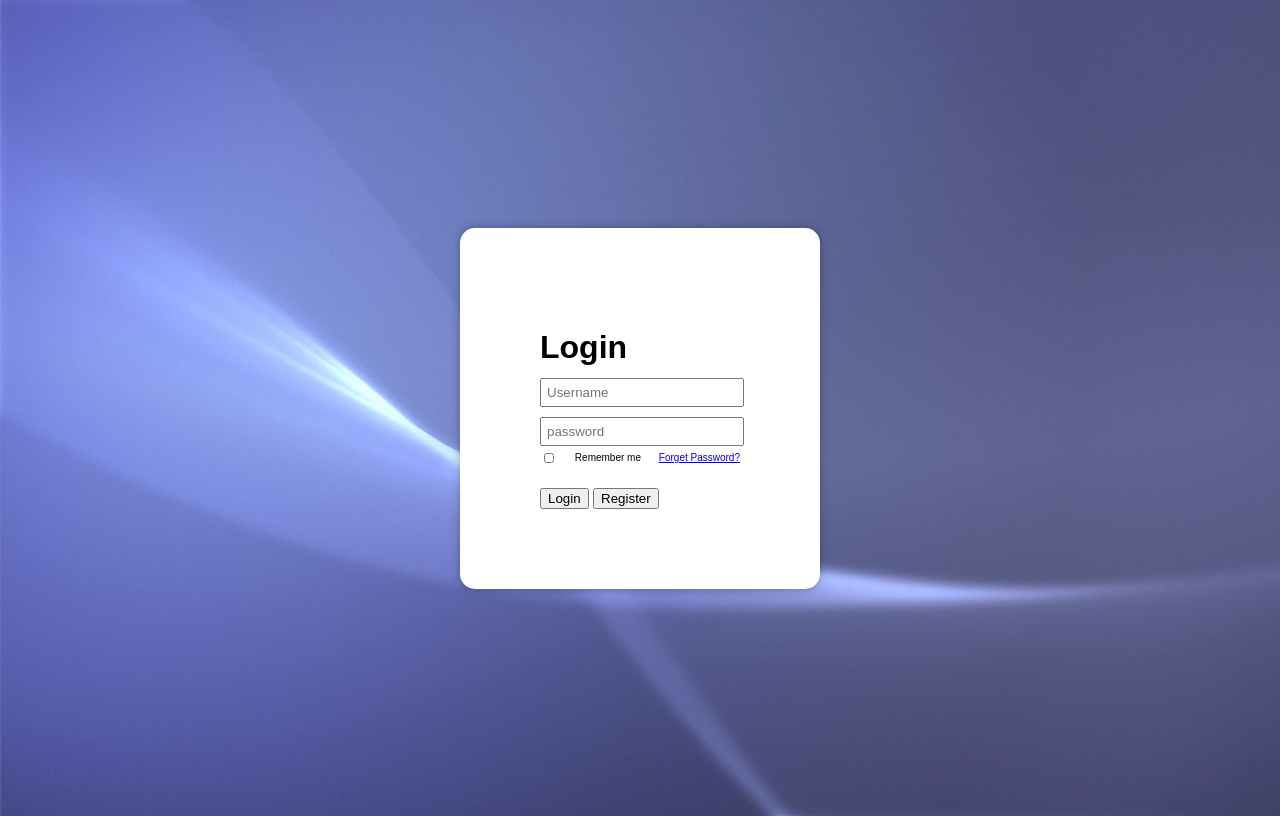
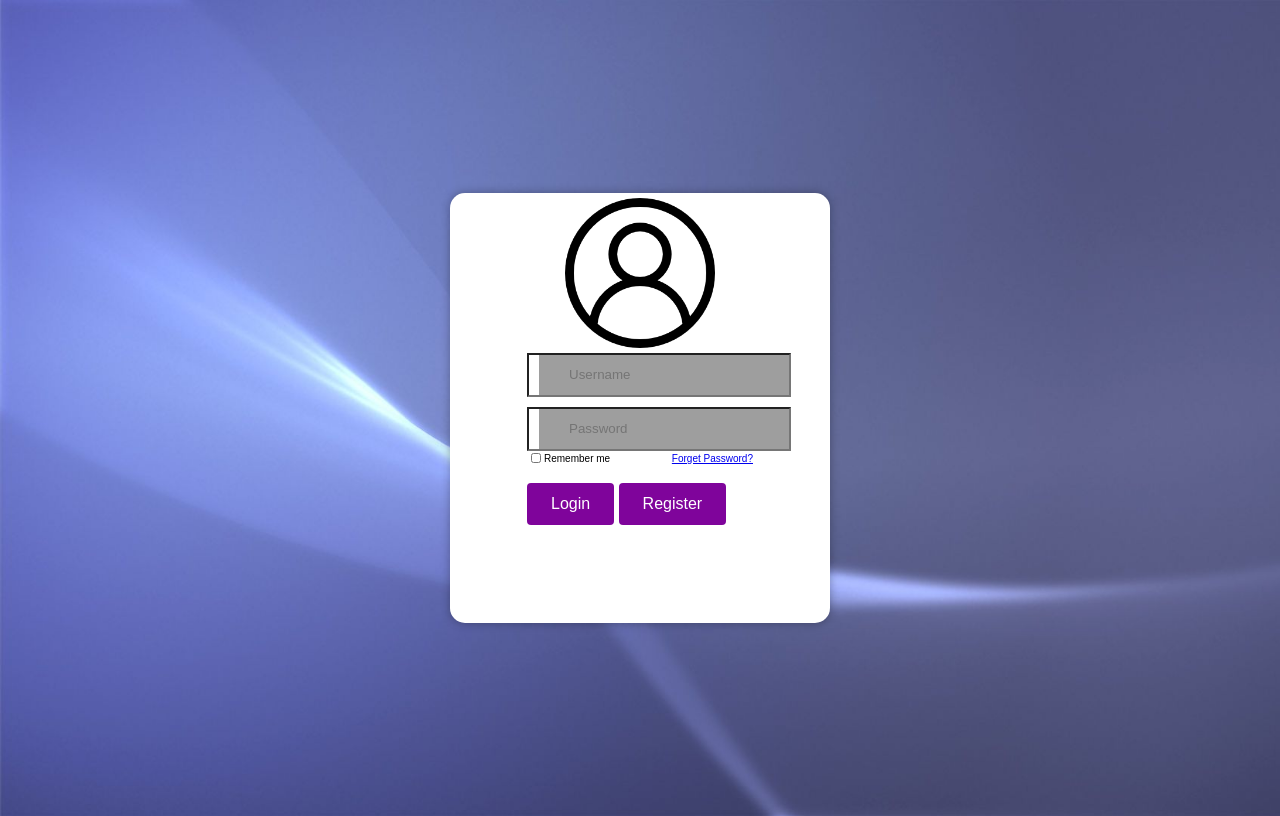
Before and after one commit to MakuIan/CryptoPage, a Flask app: page / in a window 1280 px wide. Run offline with Flask 3, Linux system fonts and the light colour scheme; grey boxes are pictures that could not be loaded.

Commit message:
first design phase done

```diff
--- a/src/static/login.css
+++ b/src/static/login.css
@@ -7,17 +7,32 @@ body {
   align-items: center;
   height: 100vh;
 }
+.user-img {
+  margin-top: 5px;
+  position: absolute;
+  top: 0;
+  left: 50%;
+  transform: translateX(-50%);
+  width: 150px;
+  height: 150px;
+}
 .login-wrapper {
   background-color: #fff;
-  padding: 80px;
   border-radius: 15px;
-  width: 200px;
   box-shadow: 0 0 10px rgba(0, 0, 0, 0.3);
+  display: flex;
+  flex-direction: column;
+  align-items: center;
+  justify-content: center;
+  padding: 40px;
+  width: 300px;
+  position: relative;
 }
 .login-wrapper form {
+  margin-top: 110px;
   display: grid;
   grid-template-columns: 1fr;
-  grid-template-rows: repeat(3, 60px) auto;
+  grid-template-rows: repeat(4, 60px) auto;
   grid-column-gap: 10px;
 }
 .login-wrapper .input-box:nth-child(3) {
@@ -28,8 +43,22 @@ body {
 }
 .login-wrapper .input-box input {
   padding: 5px;
+  height: 30px;
+  line-height: 30px;
   width: 95%;
   grid-column: 1 / -1;
+}
+.login-wrapper .input-box input[type="text"] {
+  padding-left: 40px;
+  background-image: url(https://img.icons8.com/ios-glyphs/30/user--v1.png);
+  background-repeat: no-repeat;
+  background-position: 10px center;
+}
+.login-wrapper .input-box input[type="password"] {
+  padding-left: 40px;
+  background-image: url(https://img.icons8.com/ios-glyphs/30/password--v1.png);
+  background-repeat: no-repeat;
+  background-position: 10px center;
 }
 
 .login-wrapper .input-box input:focus {
@@ -45,3 +74,23 @@ body {
   height: 10px;
   width: 10px;
 }
+.login-wrapper .remember-forget .remember-me {
+  display: flex;
+  align-items: center;
+}
+.login-wrapper .remember-forget {
+  margin-top: 50px;
+}
+
+.login-wrapper .btn-wrapper {
+  margin-top: 20px;
+}
+.login-wrapper .btn-wrapper .btn {
+  background-color: #7f049b;
+  color: white;
+  font-size: 16px;
+  padding: 12px 24px;
+  border: none;
+  border-radius: 4px;
+  cursor: pointer;
+}
--- a/src/templates/login.html
+++ b/src/templates/login.html
@@ -9,16 +9,22 @@
   <body>
     <div class="login-wrapper">
       <form action="">
-        <h1>Login</h1>
+        <img
+          src="../../images/icons/user.png"
+          alt="user-male-circle"
+          class="user-img"
+        />
+
         <section>
           <div class="input-box">
             <input type="text" placeholder="Username" required />
           </div>
           <div class="input-box">
-            <input type="password" placeholder="password" required />
+            <input type="password" placeholder="Password" required />
           </div>
         </section>
         <div class="remember-forget">
+          <div class="remember-me">
             <input
               type="checkbox"
               id="remember-me-checkbox"
@@ -26,9 +32,10 @@
               placeholder="Remember me"
             />
             <p>Remember me</p>
+          </div>
           <a href="#">Forget Password?</a>
         </div>
-        <div class="login-btn-wrapper">
+        <div class="btn-wrapper">
           <button class="btn" type="submit">Login</button>
           <button class="btn" type="submit">Register</button>
         </div>
```
Also changed, not shown: images/icons/user.png (added), 2 other files. Lines whose indentation alone changed are shown as unchanged.
